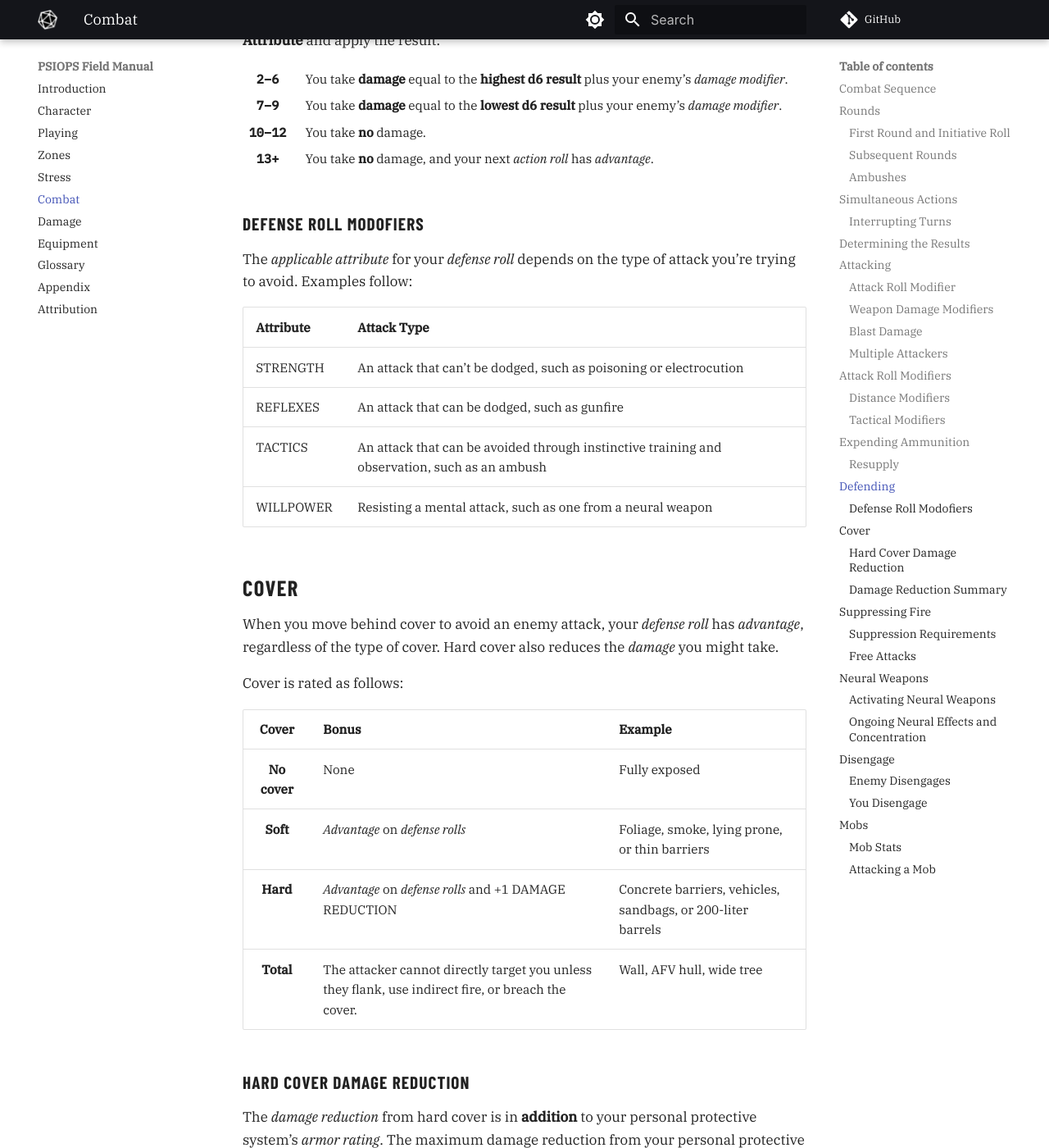
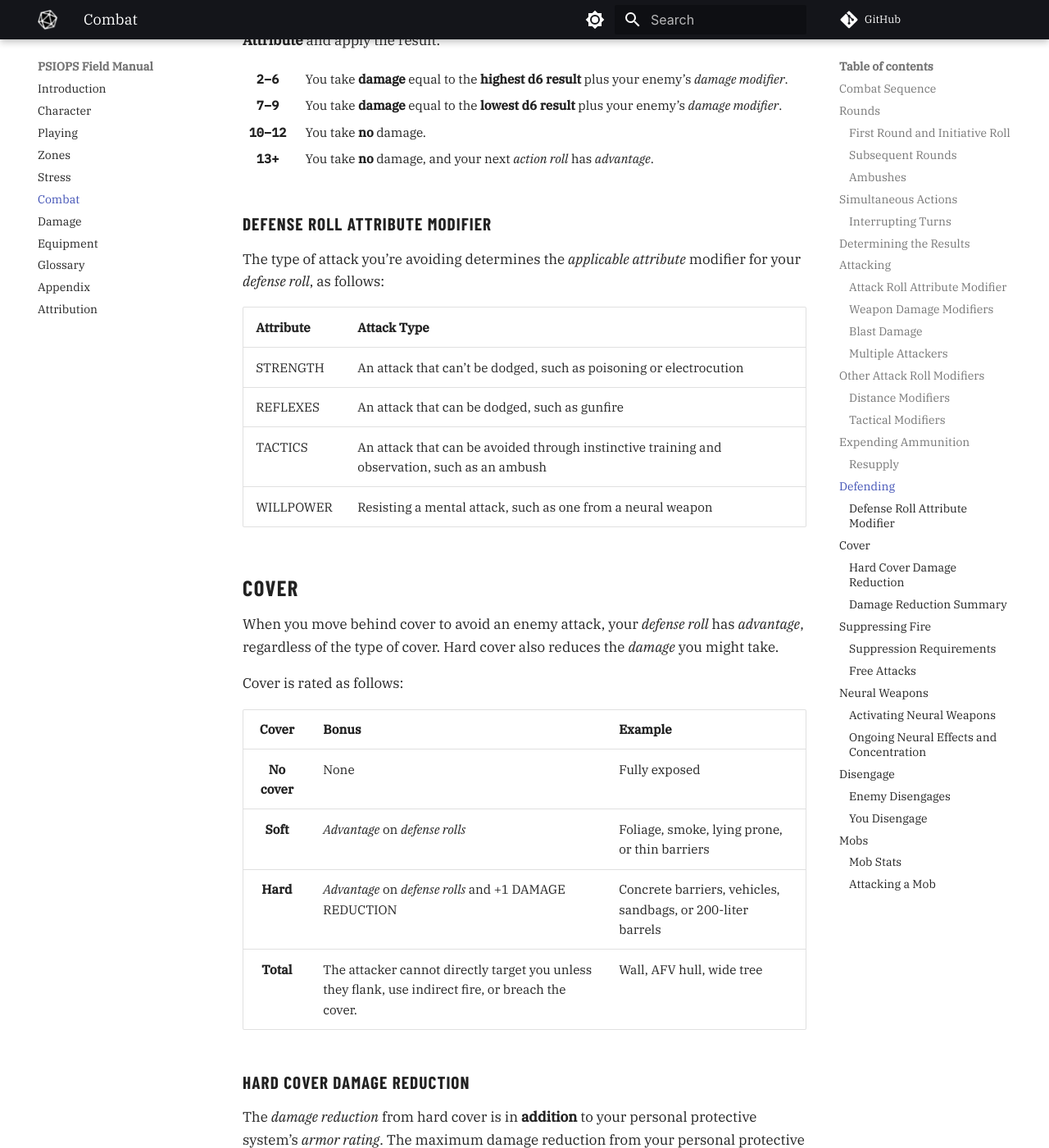
Before and after one commit to joemoose/psiops, an MkDocs documentation site: the page built from docs/combat.md, in a window 1280 px wide and 1400 px high, scrolled down 8381 px. Shown: the whole window at 82% size. Built offline with MkDocs 1.6.1 and Material for MkDocs 9.7.7, drawn with Linux system fonts in a browser that asks for light colours; plug-ins that fetch from the network failed and are left out; comment, search, counter and statistics services are not loaded; some of the changed text lies outside the part shown.

Commit message:
Update combat.md

```diff
--- a/docs/combat.md
+++ b/docs/combat.md
@@ -101,9 +101,9 @@ When you **attack** a target, make an *attack roll*. Roll **2d6 + Applicable Att
 
 </div>
 
-### Attack Roll Modifier
+### Attack Roll Attribute Modifier
 
-The *attribute* for your *attack roll* depends on your weapon as follows:
+The *applicable attribute* modifier for your *attack roll* is determined by your weapon:
 
 | Attribute | Attack |
 | - | - |
@@ -150,7 +150,7 @@ If you and other team members attack the same target, make all *attack rolls* se
 	When attacking *mobs*, damage from multiple attackers is cumulative. Damage to a mob is the exception. See [Mobs](#mobs).
 
 
-## Attack Roll Modifiers
+## Other Attack Roll Modifiers
 
 Weapon type, engagement distance, and tactical circumstances modify the odds of success on your *attack roll*. See the following tables for the modifiers.
 
@@ -217,9 +217,9 @@ When you **defend** against an enemy attack, make a *defense roll*. Roll **2d6 +
 
 </div>
 
-### Defense Roll Modofiers
+### Defense Roll Attribute Modifier
 
-The *applicable attribute* for your *defense roll* depends on the type of attack you’re trying to avoid. Examples follow:
+The type of attack you’re avoiding determines the *applicable attribute* modifier for your *defense roll*, as follows:
 
 | Attribute | Attack Type |
 | - | - |
```
Also changed, not shown: other parts of docs/combat.md (+1 -1 lines).
